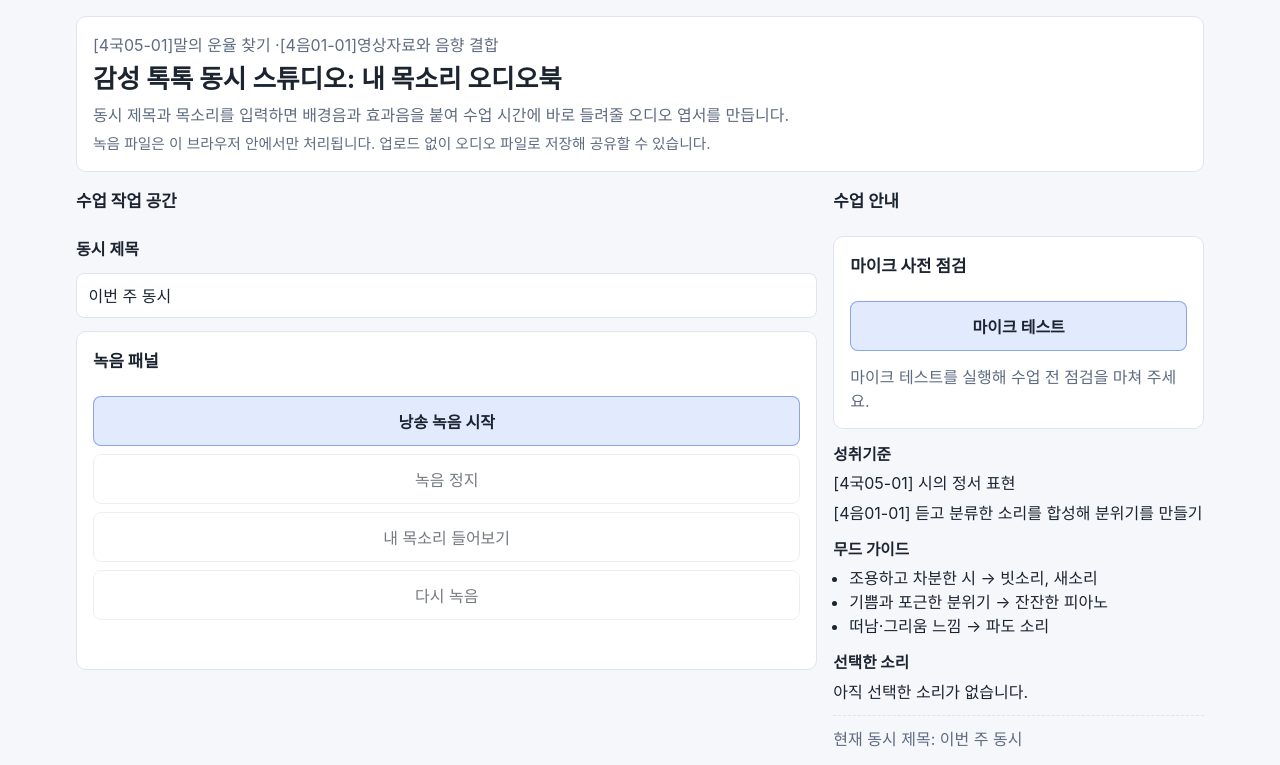
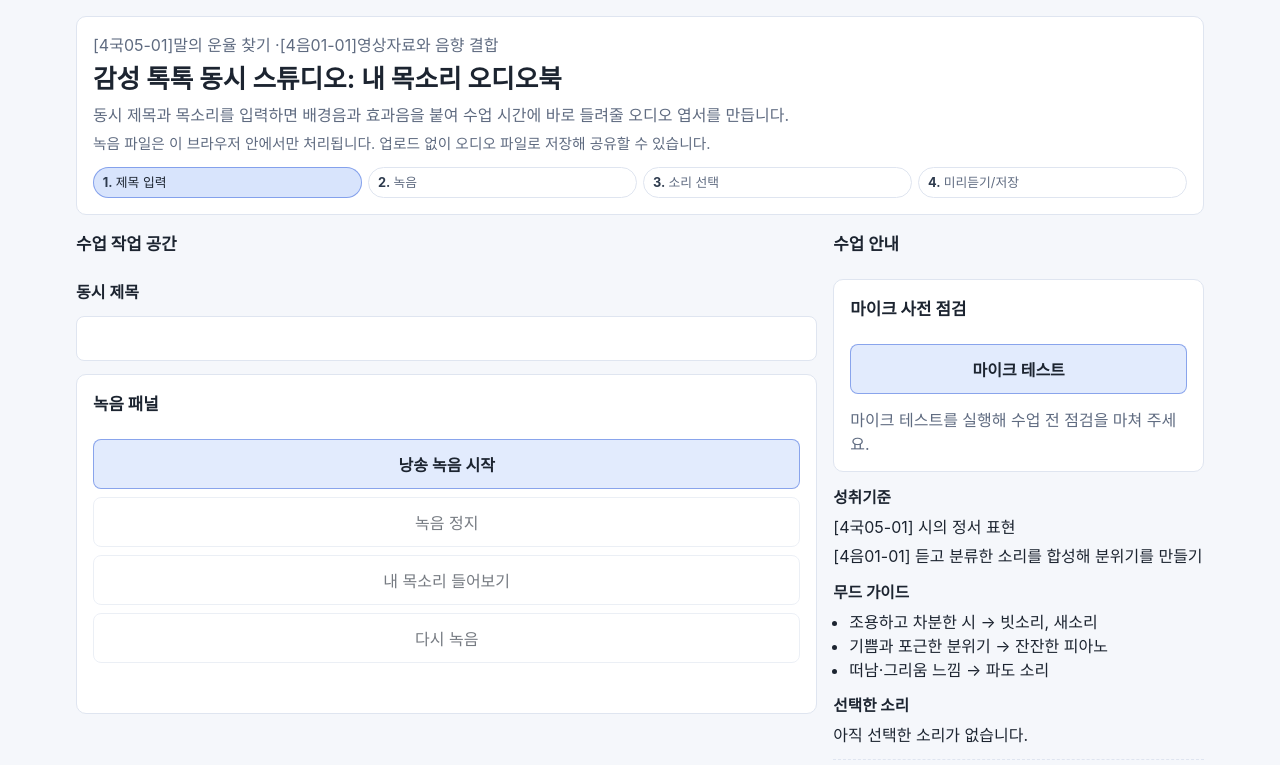
Before and after one commit to WBmaker2/poetry-bgm-studio, a React (Vite) app: page / in a window 1280 px wide. Shown: the top 765 px of the page. Built offline with nearby package versions, Linux system fonts and the light colour scheme.

Commit message:
Add classroom step flow UI

```diff
--- a/src/App.tsx
+++ b/src/App.tsx
@@ -11,10 +11,25 @@ import type { SoundTrack } from "./data/soundPalette";
 
 export default function App() {
   const [recordedVoice, setRecordedVoice] = useState<RecordedVoice | null>(null);
-  const [poemTitle, setPoemTitle] = useState("이번 주 동시");
+  const [poemTitle, setPoemTitle] = useState("");
   const [selectedTrackIds, setSelectedTrackIds] = useState<SoundTrack["id"][]>([]);
   const [isMicrophoneCheckActive, setIsMicrophoneCheckActive] = useState(false);
   const [isRecorderBusy, setIsRecorderBusy] = useState(false);
+  const normalizedTitle = poemTitle.trim();
+
+  const currentStep = !normalizedTitle
+    ? 1
+    : recordedVoice
+      ? selectedTrackIds.length > 0
+        ? 4
+        : 3
+      : 2;
+  const stepSequence = [
+    { id: 1, label: "제목 입력" },
+    { id: 2, label: "녹음" },
+    { id: 3, label: "소리 선택" },
+    { id: 4, label: "미리듣기/저장" },
+  ];
 
   const selectedTracks = useMemo(
     () => SOUND_TRACKS.filter((track) => selectedTrackIds.includes(track.id)),
@@ -75,6 +90,29 @@ export default function App() {
         <p className="studio-privacy">
           녹음 파일은 이 브라우저 안에서만 처리됩니다. 업로드 없이 오디오 파일로 저장해 공유할 수 있습니다.
         </p>
+        <nav className="classroom-flow" aria-label="수업 모드 단계">
+          <ol className="classroom-step-list">
+            {stepSequence.map(({ id, label }) => {
+              const isCurrent = currentStep === id;
+              const isReached = currentStep >= id;
+
+              return (
+                <li
+                  key={id}
+                  aria-label={`${id}. ${label}`}
+                  aria-current={isCurrent ? "step" : undefined}
+                  className={`classroom-step ${isReached ? "reached" : ""} ${isCurrent ? "is-current" : ""}`}
+                >
+                  <span className="classroom-step-index">{id}.</span>
+                  <span>{label}</span>
+                </li>
+              );
+            })}
+          </ol>
+          <p className="classroom-step-hint sr-only" role="status" aria-live="polite">
+            현재 단계: {currentStep}단계 {currentStep === 1 ? "제목 입력" : currentStep === 2 ? "녹음" : currentStep === 3 ? "소리 선택" : "미리듣기/저장"}
+          </p>
+        </nav>
       </header>
 
       <div className="studio-layout">
--- a/src/styles.css
+++ b/src/styles.css
@@ -84,6 +84,51 @@ button {
 .studio-privacy {
   margin-top: 0.35rem;
   font-size: 0.92rem;
+}
+
+.classroom-flow {
+  margin-top: 0.75rem;
+}
+
+.classroom-step-list {
+  display: grid;
+  grid-template-columns: repeat(4, minmax(0, 1fr));
+  gap: 0.4rem;
+  list-style: none;
+  margin: 0;
+  padding: 0;
+}
+
+.classroom-step {
+  display: inline-flex;
+  align-items: center;
+  gap: 0.2rem;
+  border: 1px solid var(--line);
+  border-radius: 999px;
+  padding: 0.42rem 0.55rem;
+  font-size: 0.8rem;
+  line-height: 1.25;
+  color: var(--muted);
+  background: #ffffff;
+}
+
+.classroom-step-index {
+  font-weight: 700;
+  color: #2d3a4d;
+}
+
+.classroom-step.reached {
+  color: #334155;
+}
+
+.classroom-step.is-current {
+  background: color-mix(in oklab, var(--primary) 16%, #ffffff);
+  border-color: color-mix(in oklab, var(--primary) 45%, transparent);
+  color: var(--text);
+}
+
+.classroom-step-hint {
+  margin-top: 0.45rem;
 }
 
 .studio-layout {
@@ -297,6 +342,10 @@ button {
     min-height: 3.25rem;
   }
 
+  .classroom-step-list {
+    grid-template-columns: repeat(2, minmax(0, 1fr));
+  }
+
   .studio-header,
   .studio-bottom > * {
     width: 100%;
```
Also changed, not shown: 1 other file (tests, documents, lock files or other folders).
